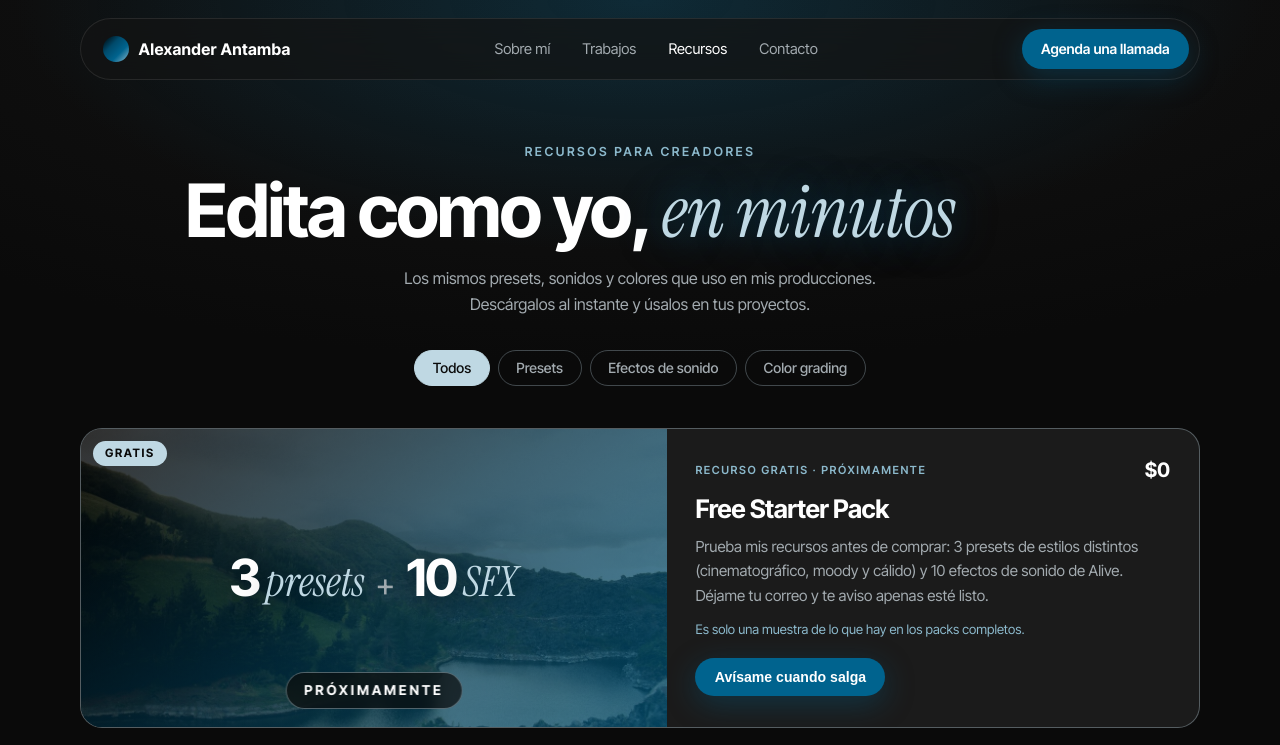
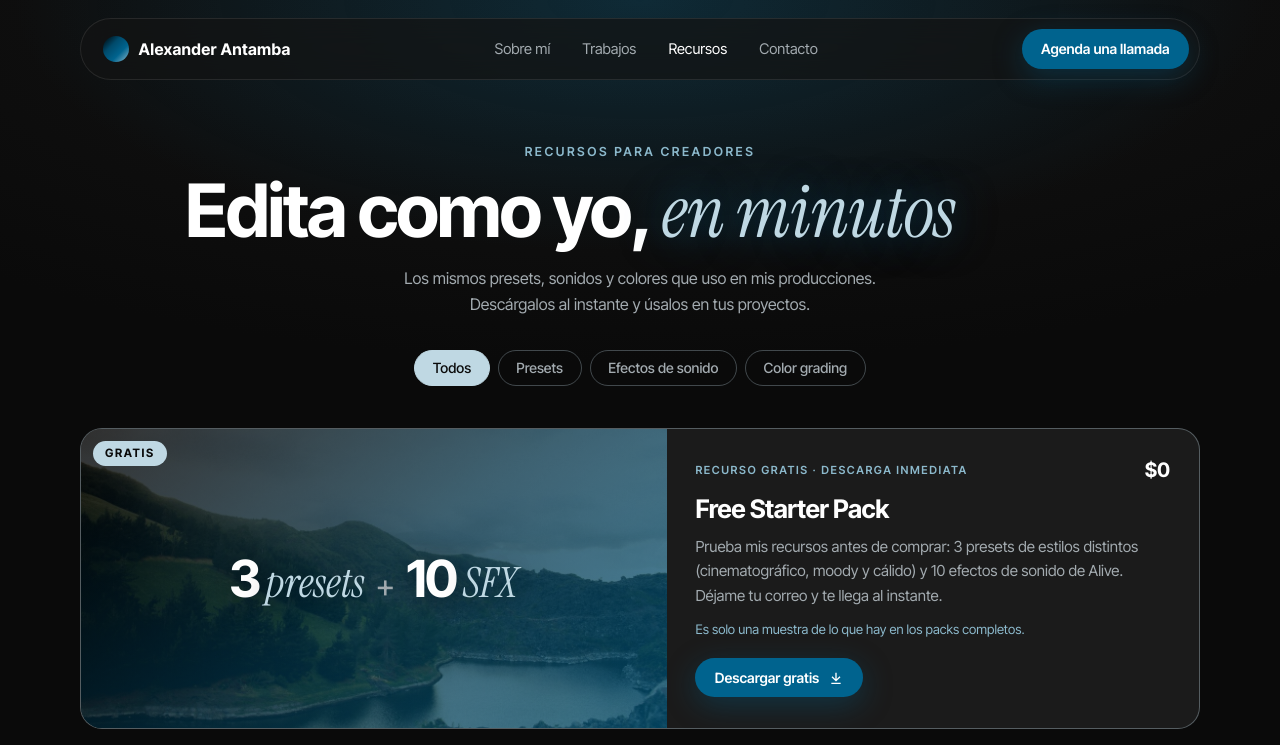
Before and after one commit to Muwaiec/alexander-antamba-web, a plain HTML site: page public/recursos/index.html in a window 1280 px wide. Shown: the top 745 px of the page. Drawn offline with Linux system fonts and the light colour scheme.

Commit message:
Recursos: activa el Free Starter Pack con enlace a Gumroad
Co-Authored-By: Claude Opus 5.5 <noreply@anthropic.com>
Claude-Session: https://claude.ai/code/session_0198tCPZaVcmWSUSaGr6TjNu

```diff
--- a/public/recursos/index.html
+++ b/public/recursos/index.html
@@ -387,15 +387,13 @@
       <img src="/img/recursos/presets-despues.jpg" alt="Foto editada con uno de los presets del pack gratis">
       <div class="free-title"><b>3</b><em>presets</em><span>+</span><b>10</b><em>SFX</em></div>
       <span class="free-badge">Gratis</span>
-      <span class="badge-soon">Próximamente</span>
     </div>
     <div class="free-body">
-      <div class="prod-top"><span class="tag">Recurso gratis · Próximamente</span><span class="price">$0</span></div>
+      <div class="prod-top"><span class="tag">Recurso gratis · Descarga inmediata</span><span class="price">$0</span></div>
       <h3>Free Starter Pack</h3>
-      <p>Prueba mis recursos antes de comprar: 3 presets de estilos distintos (cinematográfico, moody y cálido) y 10 efectos de sonido de Alive. Déjame tu correo y te aviso apenas esté listo.</p>
+      <p>Prueba mis recursos antes de comprar: 3 presets de estilos distintos (cinematográfico, moody y cálido) y 10 efectos de sonido de Alive. Déjame tu correo y te llega al instante.</p>
       <p class="free-note">Es solo una muestra de lo que hay en los packs completos.</p>
-      <!-- PENDIENTE: cuando el pack esté en Gumroad, cambiar este botón por "Descargar gratis" con el enlace -->
-      <div class="prod-ctas"><button class="pill primary sm notify-open" data-product="Free Starter Pack">Avísame cuando salga</button></div>
+      <div class="prod-ctas"><a class="pill primary sm" href="https://alexanderantamba.gumroad.com/l/gratis" target="_blank" rel="noopener">Descargar gratis <svg viewBox="0 0 24 24" fill="none" stroke="currentColor" stroke-width="2"><path d="M12 4v12M6 10l6 6 6-6M5 20h14"/></svg></a></div>
     </div>
   </article>
   <div class="shop-grid">
```
